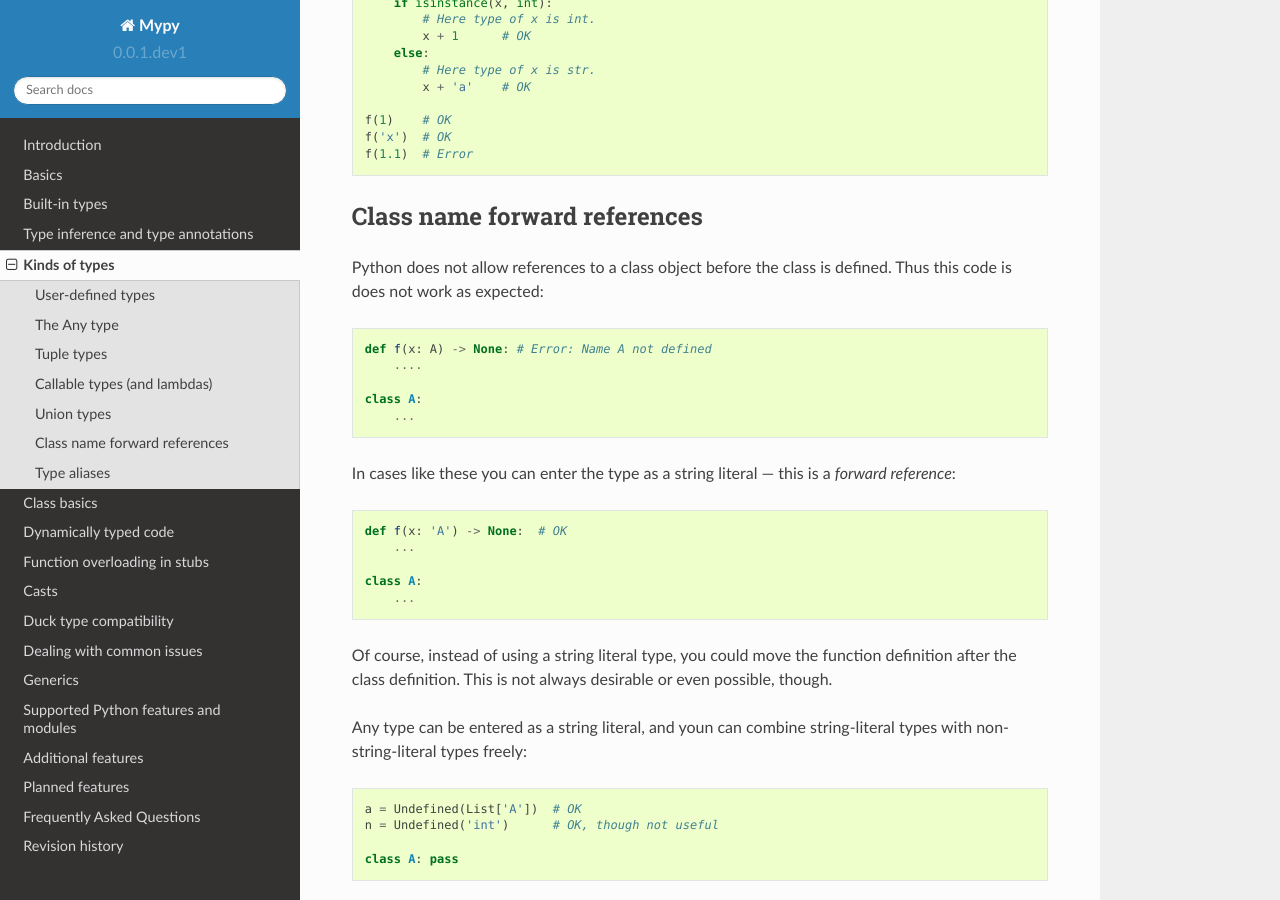
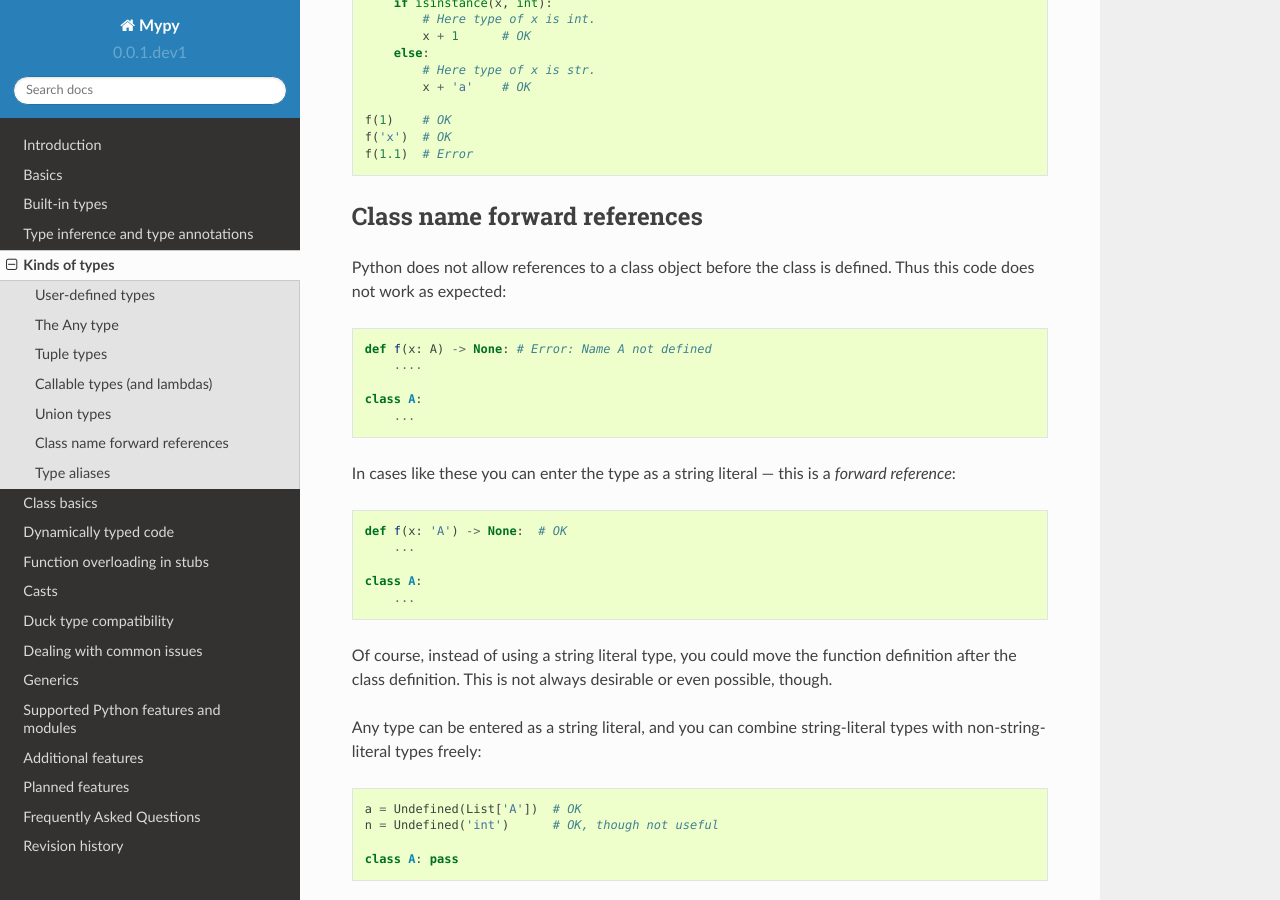
Before and after one commit to lucalysoft/mypy, a Sphinx documentation site: the page built from docs/source/kinds_of_types.rst, in a window 1280 px wide and 900 px high, scrolled down 2030 px. Built offline with Sphinx 7.4.7 and the Read the Docs theme 2.0.0, drawn with Linux system fonts in a browser that asks for light colours.

Commit message:
Fix typos in kinds_of_types.rst

```diff
--- a/docs/source/kinds_of_types.rst
+++ b/docs/source/kinds_of_types.rst
@@ -122,7 +122,7 @@ Class name forward references
 *****************************
 
 Python does not allow references to a class object before the class is
-defined. Thus this code is does not work as expected:
+defined. Thus this code does not work as expected:
 
 .. code-block:: python
 
@@ -147,7 +147,7 @@ Of course, instead of using a string literal type, you could move the
 function definition after the class definition. This is not always
 desirable or even possible, though.
 
-Any type can be entered as a string literal, and youn can combine
+Any type can be entered as a string literal, and you can combine
 string-literal types with non-string-literal types freely:
 
 .. code-block:: python
```
